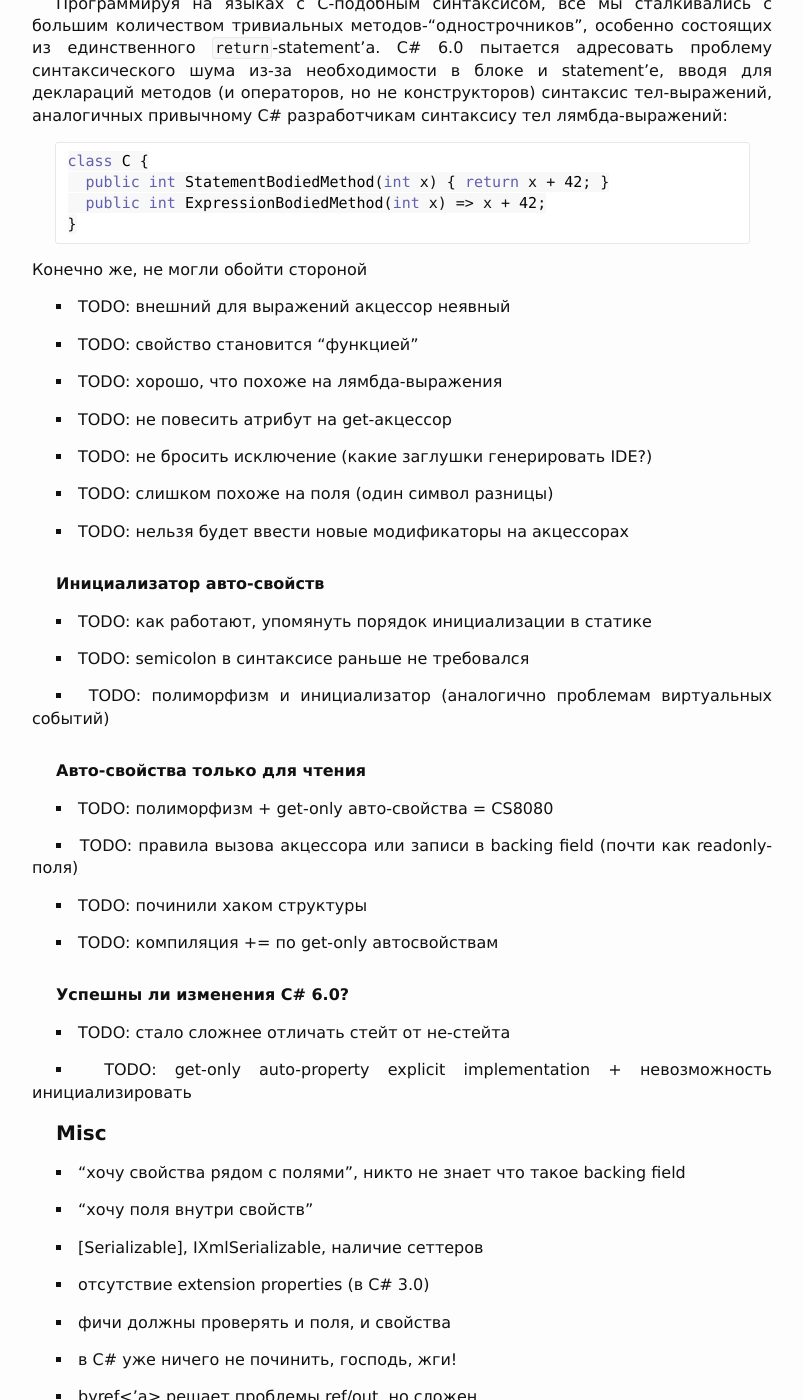
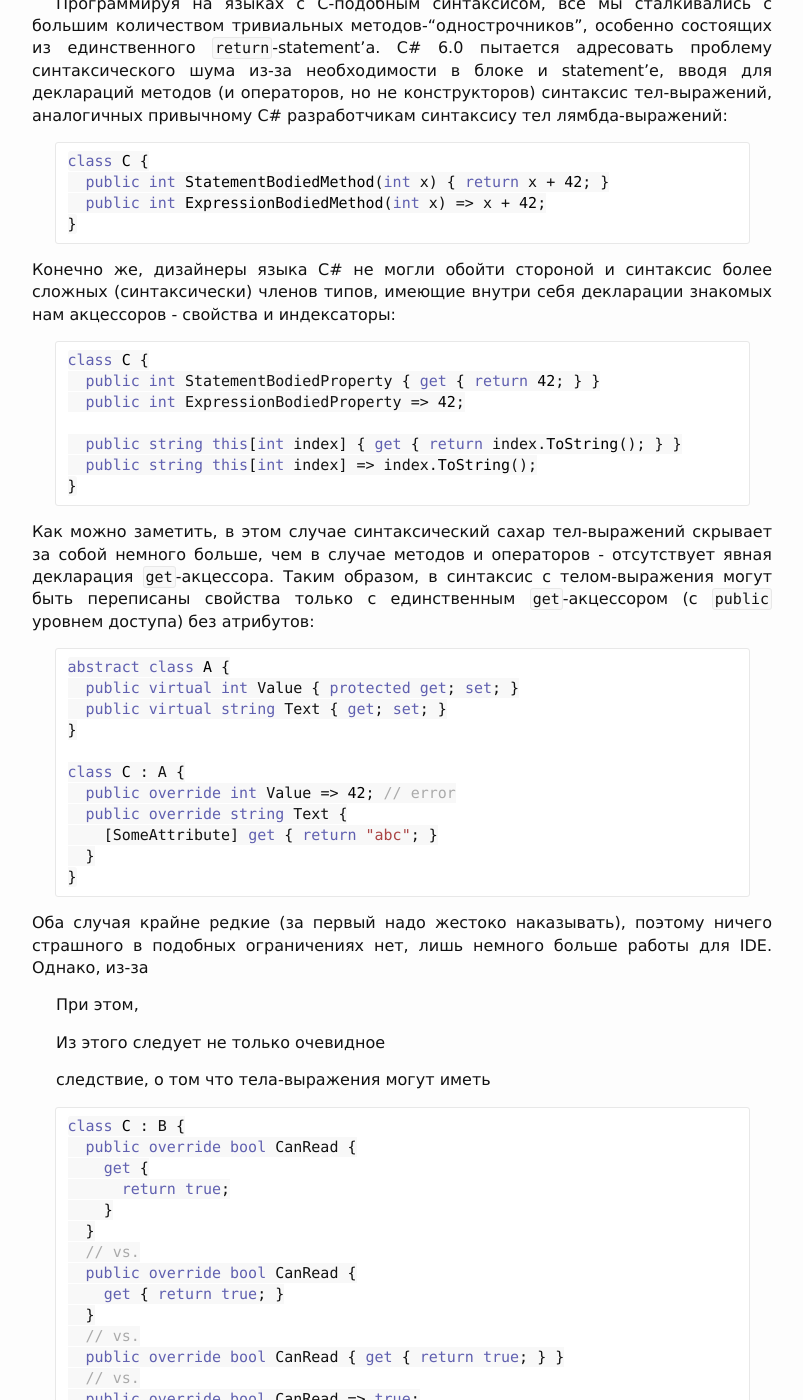
Before and after one commit to controlflow/controlflow.github.io, a Jekyll site: the page built from _posts/2015-04-08-csharp-properties-part5.markdown, in a window 1280 px wide and 1400 px high, scrolled down 1748 px. Shown: the whole window, without its empty margins (238-1041 px from the left). Built offline with Jekyll 4.4.1, drawn with Linux system fonts in a browser that asks for light colours; Markdown is read by kramdown in place of the engine named in the settings; comment, search, counter and statistics services are not loaded; some of the changed text lies outside the part shown.

Commit message:
expr bodies

````diff
--- a/_posts/2015-04-08-csharp-properties-part5.markdown
+++ b/_posts/2015-04-08-csharp-properties-part5.markdown
@@ -70,7 +70,84 @@
 }
 ```
 
-Конечно же, не могли обойти стороной
+Конечно же, дизайнеры языка C# не могли обойти стороной и синтаксис более сложных (синтаксически) членов типов, имеющие внутри себя декларации знакомых нам акцессоров - свойства и индексаторы:
+
+```c#
+class C {
+  public int StatementBodiedProperty { get { return 42; } }
+  public int ExpressionBodiedProperty => 42;
+
+  public string this[int index] { get { return index.ToString(); } }
+  public string this[int index] => index.ToString();
+}
+```
+
+Как можно заметить, в этом случае синтаксический сахар тел-выражений скрывает за собой немного больше, чем в случае методов и операторов - отсутствует явная декларация `get`-акцессора. Таким образом, в синтаксис с телом-выражения могут быть переписаны свойства только с единственным `get`-акцессором (с `public` уровнем доступа) без атрибутов:
+
+```c#
+abstract class A {
+  public virtual int Value { protected get; set; }
+  public virtual string Text { get; set; }
+}
+
+class C : A {
+  public override int Value => 42; // error
+  public override string Text {
+    [SomeAttribute] get { return "abc"; }
+  }
+}
+```
+
+Оба случая крайне редкие (за первый надо жестоко наказывать), поэтому ничего страшного в подобных ограничениях нет, лишь немного больше работы для IDE. Однако, из-за
+
+
+При этом,
+
+
+ Из этого следует не только очевидное
+
+ следствие, о том что тела-выражения могут иметь
+
+
+
+```c#
+class C : B {
+  public override bool CanRead {
+    get {
+      return true;
+    }
+  }
+  // vs.
+  public override bool CanRead {
+    get { return true; }
+  }
+  // vs.
+  public override bool CanRead { get { return true; } }
+  // vs.
+  public override bool CanRead => true;
+}
+```
+
+
+
+```c#
+class C {
+  public int Field = 42;
+  public int Property => 42;
+}
+```
+
+```c#
+class C {
+  pubint int Property =>
+    throw new NotImplementedException();
+}
+```
+
+
+
+
+
 
 
 
````
Also changed, not shown: other parts of _posts/2015-04-08-csharp-properties-part5.markdown (+1 -1 lines).
